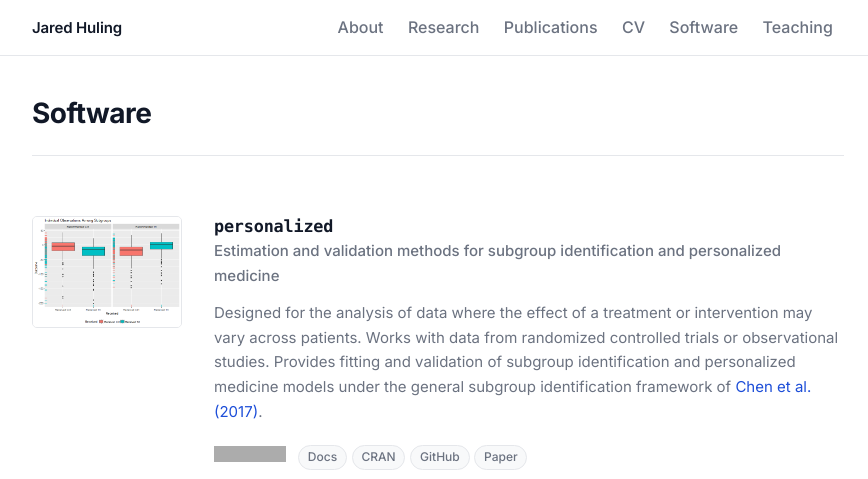
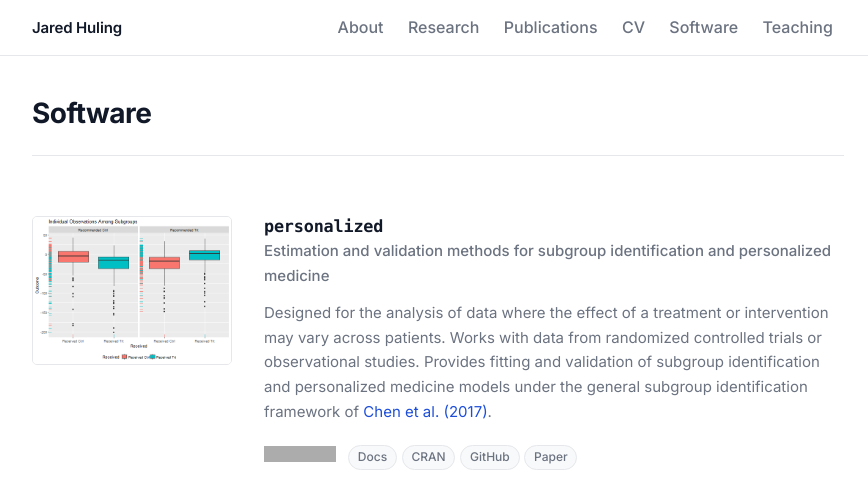
Before and after one commit to jaredhuling/jaredhuling.github.io, a Jekyll site: the page built from _pages/software.md, in a window 1280 px wide and 1400 px high. Shown: the top 479 px of the window, without its empty margins (202-1070 px from the left). Built offline with Jekyll 4.4.1, drawn with Linux system fonts in a browser that asks for light colours; grey boxes are pictures that could not be loaded.

Commit message:
software images

```diff
--- a/assets/css/main.scss
+++ b/assets/css/main.scss
@@ -646,7 +646,7 @@ author { font-weight: 600; }
 }
 
 .software-img {
-  flex: 0 0 150px;
+  flex: 0 0 200px;
 
   img {
     width: 100%;
@@ -801,7 +801,7 @@ footer {
 
   .software-img {
     flex: none;
-    width: 130px;
+    width: 160px;
   }
 
   h2 { font-size: 1.25rem; }
```
